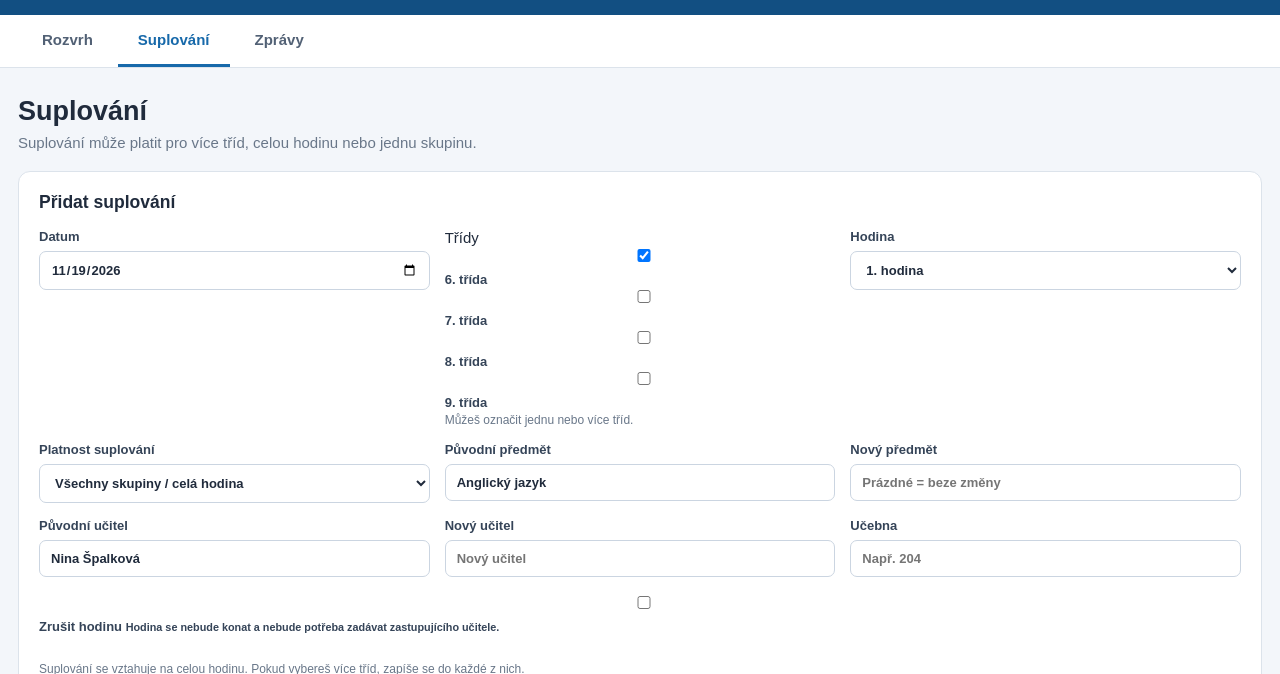
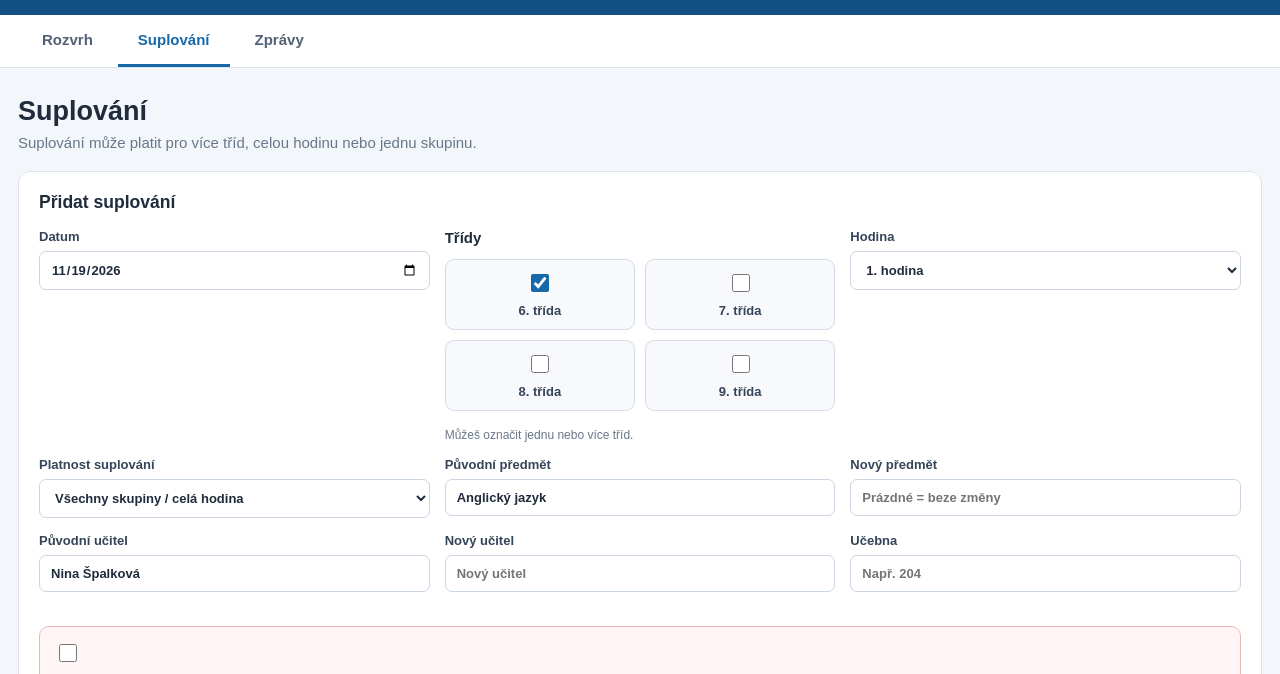
Before and after one commit to mikimus986/EduPage, a plain HTML site: page index.html in a window 1280 px wide. Both pictures are taken after a click on the button "Suplování". Shown: the part 69-743 px from the top of the page. Drawn offline with Linux system fonts and the light colour scheme.

Commit message:
Update style.css

```diff
--- a/style.css
+++ b/style.css
@@ -650,3 +650,97 @@ textarea:focus {
     font-size: 16px;
   }
 }
+
+/* Výběr více tříd */
+.class-checkboxes {
+  display: grid;
+  grid-template-columns: repeat(2, minmax(0, 1fr));
+  gap: 10px;
+  margin-top: 8px;
+}
+
+.class-checkboxes label {
+  display: flex;
+  align-items: center;
+  gap: 8px;
+  padding: 11px 12px;
+  border: 1px solid #d5dce5;
+  border-radius: 9px;
+  background: #f7f9fc;
+  cursor: pointer;
+}
+
+.class-checkboxes input,
+.cancel-lesson-option input {
+  width: 18px;
+  height: 18px;
+  accent-color: #1769aa;
+  flex: 0 0 auto;
+}
+
+.form-field {
+  display: flex;
+  flex-direction: column;
+  gap: 5px;
+}
+
+.field-title {
+  font-weight: 700;
+}
+
+.cancel-lesson-option {
+  display: flex;
+  align-items: flex-start;
+  gap: 12px;
+  margin: 18px 0;
+  padding: 15px;
+  border: 1px solid #efb5b5;
+  border-radius: 10px;
+  background: #fff5f5;
+  cursor: pointer;
+}
+
+.cancel-lesson-option span {
+  display: flex;
+  flex-direction: column;
+  gap: 5px;
+}
+
+.cancel-lesson-option small {
+  color: #666;
+  line-height: 1.4;
+}
+
+.cancel-lesson-option input {
+  margin-top: 2px;
+  accent-color: #c62828;
+}
+
+/* Zrušené hodiny */
+.cancelled-lesson {
+  border: 1px solid #e4a0a0;
+  border-left: 5px solid #c62828;
+  background: #fff1f1;
+  border-radius: 9px;
+  padding: 12px;
+  margin-bottom: 8px;
+}
+
+.cancelled-label {
+  display: inline-block;
+  color: #b71c1c;
+  font-weight: 900;
+  letter-spacing: 0.5px;
+  margin-top: 8px;
+}
+
+.cancelled-card {
+  border-left: 5px solid #c62828;
+  background: #fff8f8;
+}
+
+@media (max-width: 600px) {
+  .class-checkboxes {
+    grid-template-columns: 1fr 1fr;
+  }
+}
```
